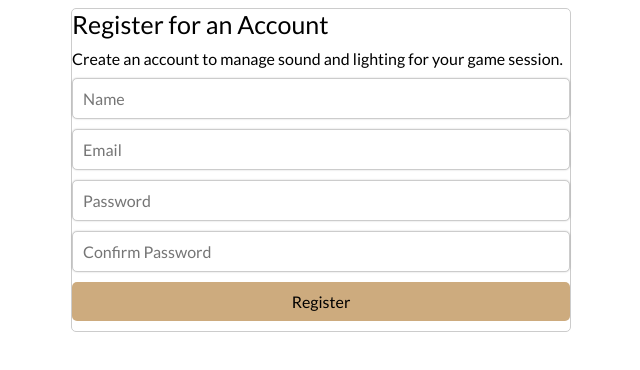
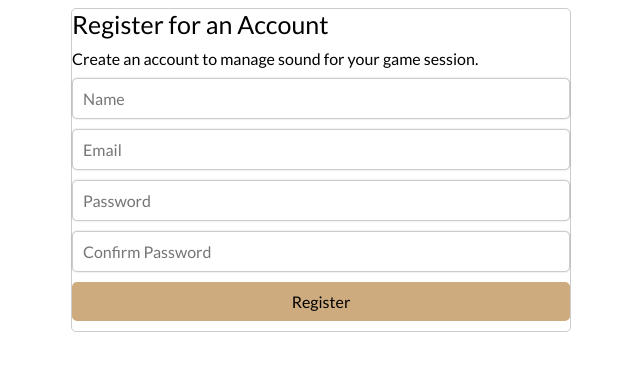
Before and after one commit to KC-LCW-Jan-23-Classroom/liftoff-theIncodables, an Angular app in the folder incodables-front-end/content-vibes-front-end/: page /register in a window 1280 px wide. Shown: the top 370 px of the page, without its empty margins (319-959 px from the left). Built offline with nearby package versions, Linux system fonts and the light colour scheme.

Commit message:
"Added bootstrap styling reg. form"

```diff
--- a/incodables-front-end/content-vibes-front-end/src/app/registration/registration.component.html
+++ b/incodables-front-end/content-vibes-front-end/src/app/registration/registration.component.html
@@ -7,9 +7,10 @@
     <link rel="stylesheet" href="../app.component.css">
 </head>
 <body>
-    <div class="registration-form">
+
+    <div class="registration-form col-md-12">
         <h2>Register for an Account</h2>
-        <p>Create an account to manage sound and lighting for your game session.</p>
+        <p>Create an account to manage sound for your game session.</p>
 
         <input type="text" name="name" placeholder="Name">
         <input type="email" name="email" placeholder="Email">
@@ -17,7 +18,6 @@
         <input type="password" name="password_confirmation" placeholder="Confirm Password">
 
         <button type="submit" class="registration-form-button">Register</button>
-
     </div>
 
 </body>
```
